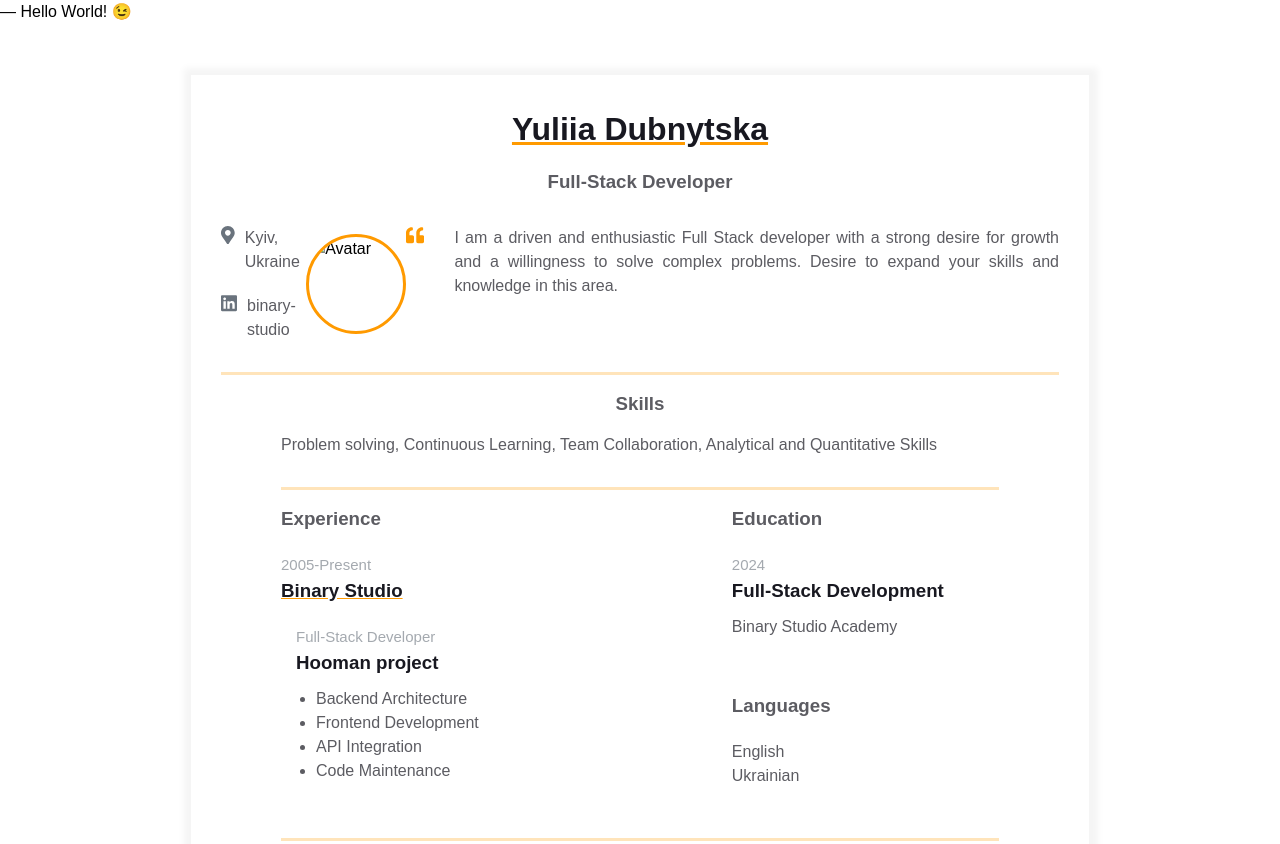
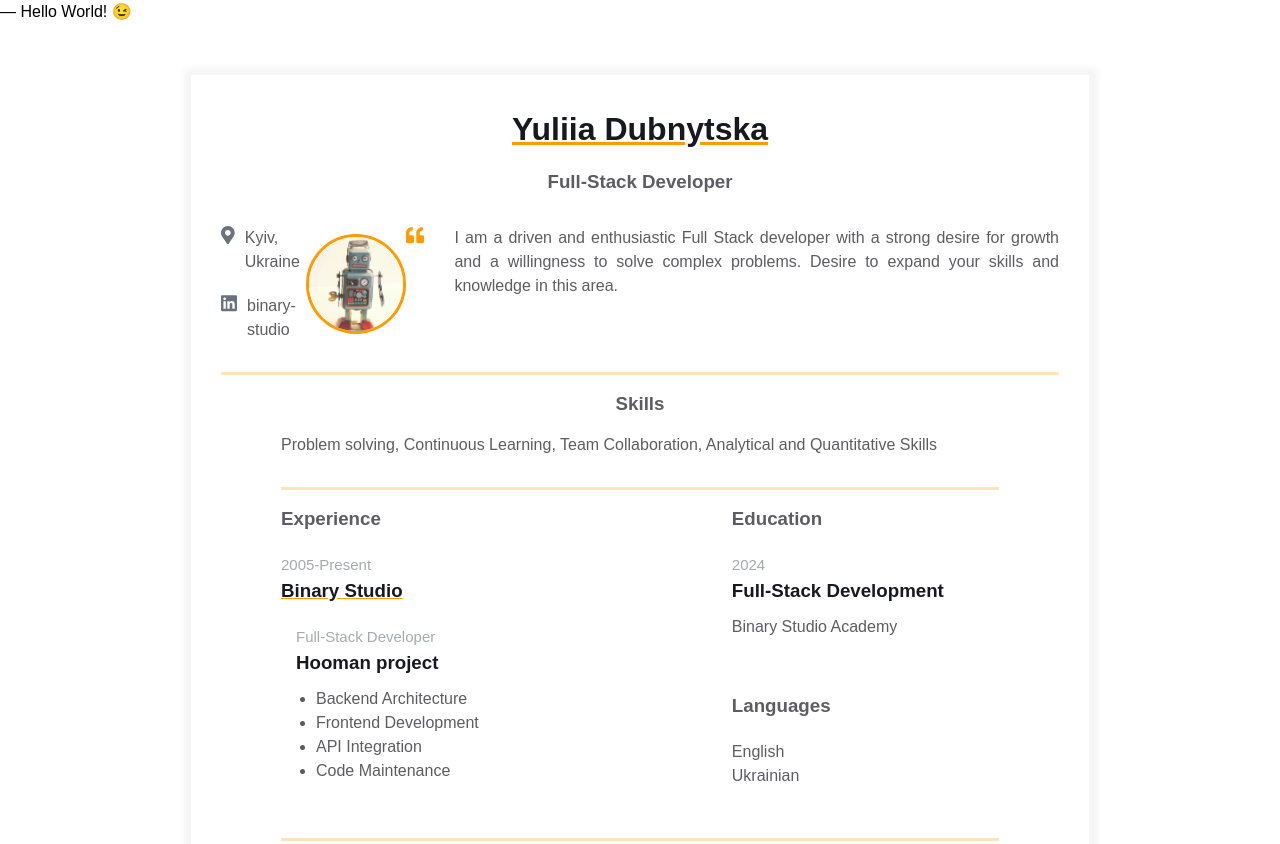
Before and after one commit to Yuliia-Dubnytska/homepage, a plain HTML site: page index.html in a window 1280 px wide. Shown: the top 844 px of the page. Drawn offline with Linux system fonts and the light colour scheme.

Commit message:
updates path to img

```diff
--- a/index.html
+++ b/index.html
@@ -63,7 +63,7 @@
               <div class="contact-info__block contact-info__block--center">
                 <img
                   class="contact-info__avatar"
-                  src="./assets/avatar.jpg"
+                  src="./homepage/assets/avatar.jpg"
                   alt="Avatar"
                 />
               </div>
```
